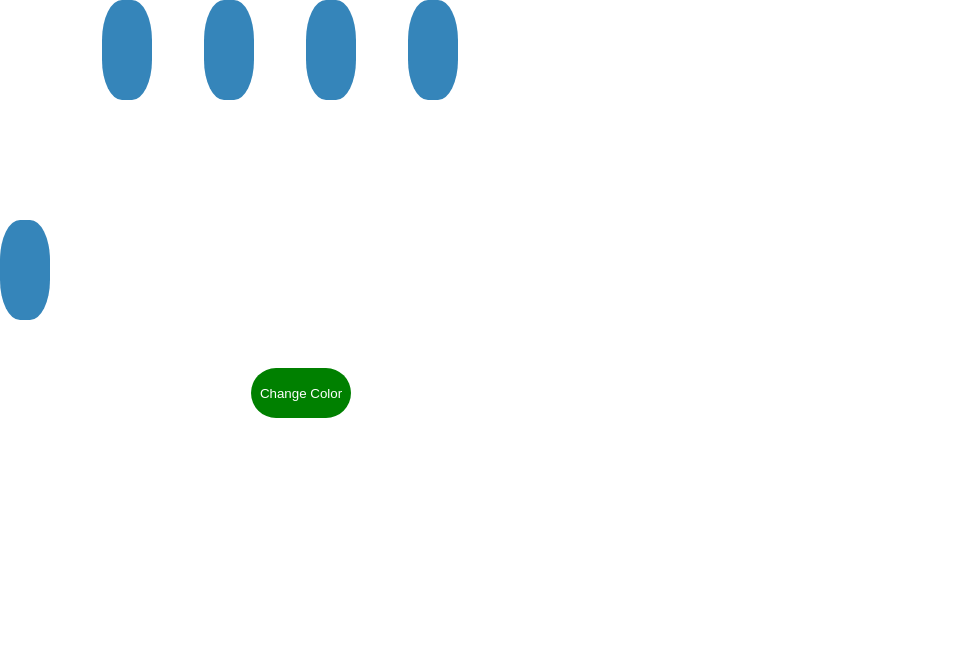
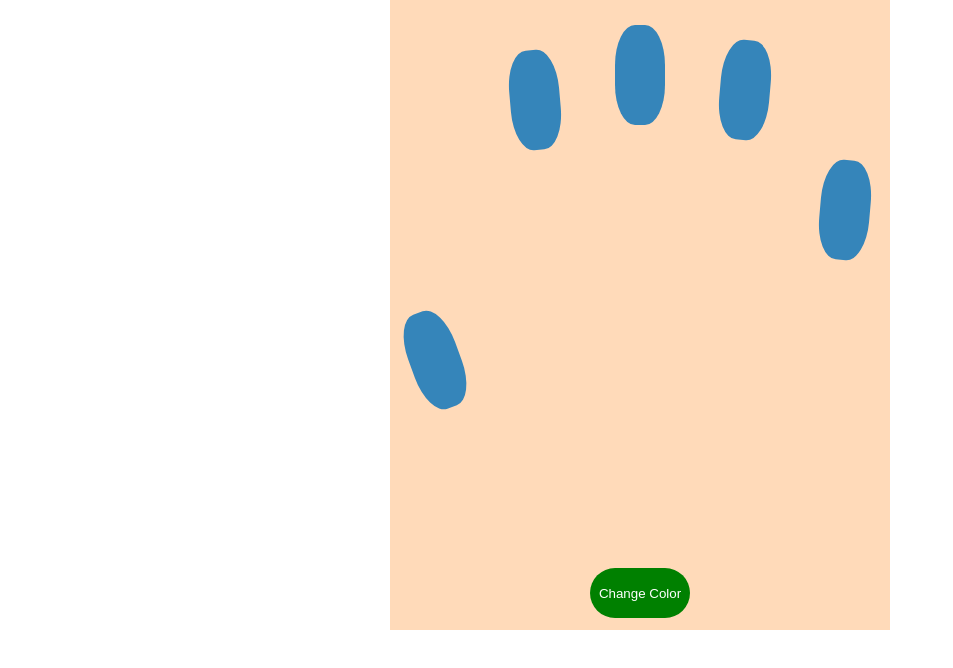
Before and after one commit to lapohjan/total_recall_nails, a React (Create React App) app: page / in a window 1280 px wide. Shown: the top 668 px of the page, without its empty margins (0-953 px from the left). Built offline with nearby package versions, Linux system fonts and the light colour scheme.

Commit message:
styled fingernail position and background

```diff
--- a/src/Hand.css
+++ b/src/Hand.css
@@ -24,37 +24,64 @@
 
 .wrapper {
     display: grid;
+    background-color: peachpuff;
     grid-template-columns: repeat(5, 1fr);
     grid-gap: 10px;
     grid-auto-rows: minmax(100px, auto);
     width: 500px;
+    margin: auto;
 }
+
 .one {
     grid-column: 2;
     grid-row: 1;
+    margin: auto;
+    margin-top: 50px;
+    transform: rotate(-5deg);
+
 }
+
 .two {
     grid-column: 3;
     grid-row: 1;
+    margin: auto;
 }
+
 .three {
     grid-column: 4;
     grid-row: 1;
+    margin: auto;
+    margin-top: 40px;
+    transform: rotate(5deg);
 }
+
 .four {
     grid-column: 5;
-    grid-row: 1;
+    grid-row: 2;
+    margin: auto;
+    transform: rotate(5deg);
 }
+
 .five {
     grid-column: 1;
     grid-row: 3;
+    margin: auto;
+    margin-top: 40px;
+    transform: rotate(-20deg);
 }
+
 .six {
-      grid-column: 3 / 5;
-      grid-row: 4;
+      grid-column: 3;
+      grid-row: 5;
       align-content: center;
       text-align: center;
+      margin: auto;
 }
+
 .button {
     margin-top: 25px;
 }
+
+/* .canvas {
+    background-color: peachpuff;
+} */
--- a/src/Hand.js
+++ b/src/Hand.js
@@ -6,6 +6,7 @@ export default function Hand() {
     const [color, setColor] = useState(randomColor())
 
     return (
+    <div className="canvas">
         <div className="wrapper">
             <div className="one">
                 <div className="nail" style={{backgroundColor:`${color}`}}></div>
@@ -25,5 +26,6 @@ export default function Hand() {
                 <button className="button" onClick={() => setColor(randomColor())}>Change Color</button>
             </div>
         </div>
+    </div>
     )
   }
```
Lines whose indentation alone changed are shown as unchanged.
